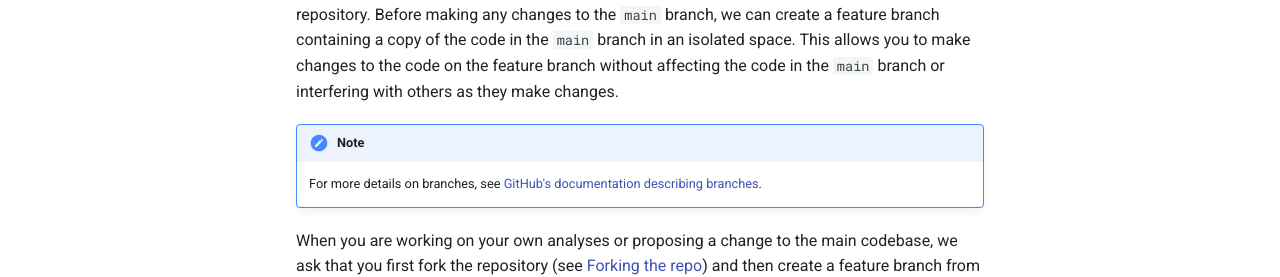
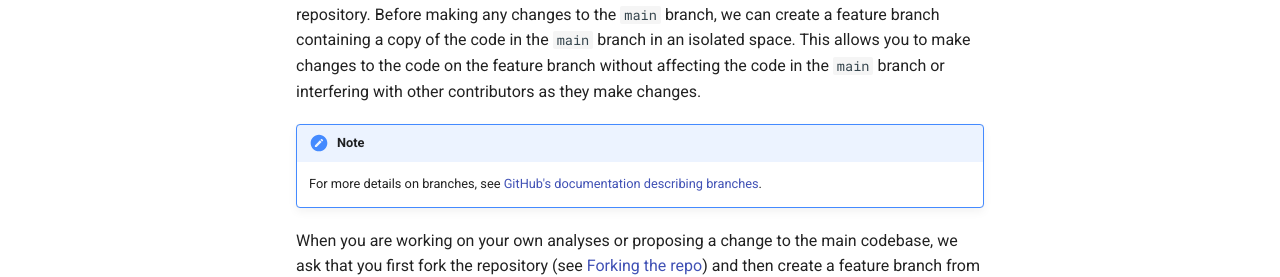
Before and after one commit to AlexsLemonade/OpenScPCA-analysis, an MkDocs documentation site: the page built from docs/contributing-to-analyses/doing-analyses/working-with-git/working-with-branches.md, in a window 1280 px wide and 900 px high. Shown: the part 277-554 px from the top of the window. Built offline with MkDocs 1.6.1 and Material for MkDocs 9.7.7, drawn with Linux system fonts in a browser that asks for light colours.

Commit message:
other contributors rather than others

```diff
--- a/docs/contributing-to-analyses/doing-analyses/working-with-git/working-with-branches.md
+++ b/docs/contributing-to-analyses/doing-analyses/working-with-git/working-with-branches.md
@@ -3,7 +3,7 @@
 A branch in GitHub refers to an isolated copy of the repository contents.
 For example, the `main` branch of the `OpenScPCA-analysis` repository contains the main copy of all items in the repository.
 Before making any changes to the `main` branch, we can create a feature branch containing a copy of the code in the `main` branch in an isolated space.
-This allows you to make changes to the code on the feature branch without affecting the code in the `main` branch or interfering with others as they make changes.
+This allows you to make changes to the code on the feature branch without affecting the code in the `main` branch or interfering with other contributors as they make changes.
 
 !!! note
     For more details on branches, see [GitHub's documentation describing branches](https://docs.github.com/en/pull-requests/collaborating-with-pull-requests/proposing-changes-to-your-work-with-pull-requests/about-branches).
```
